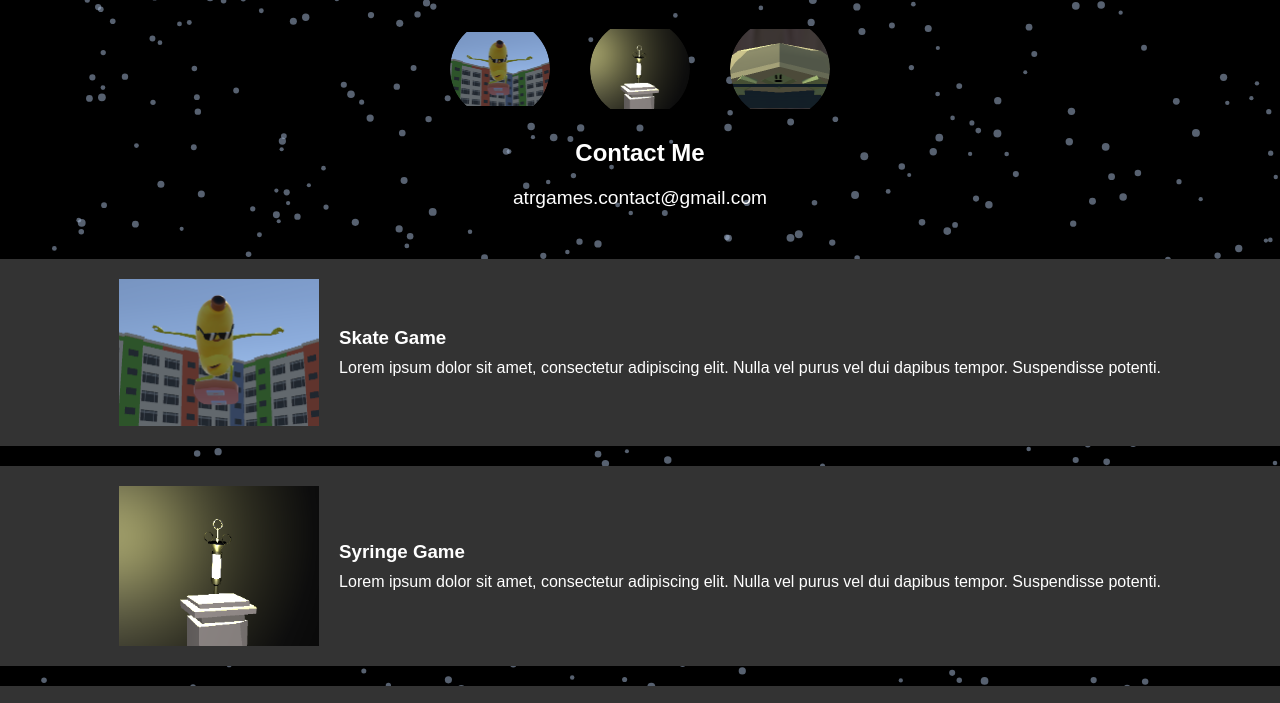
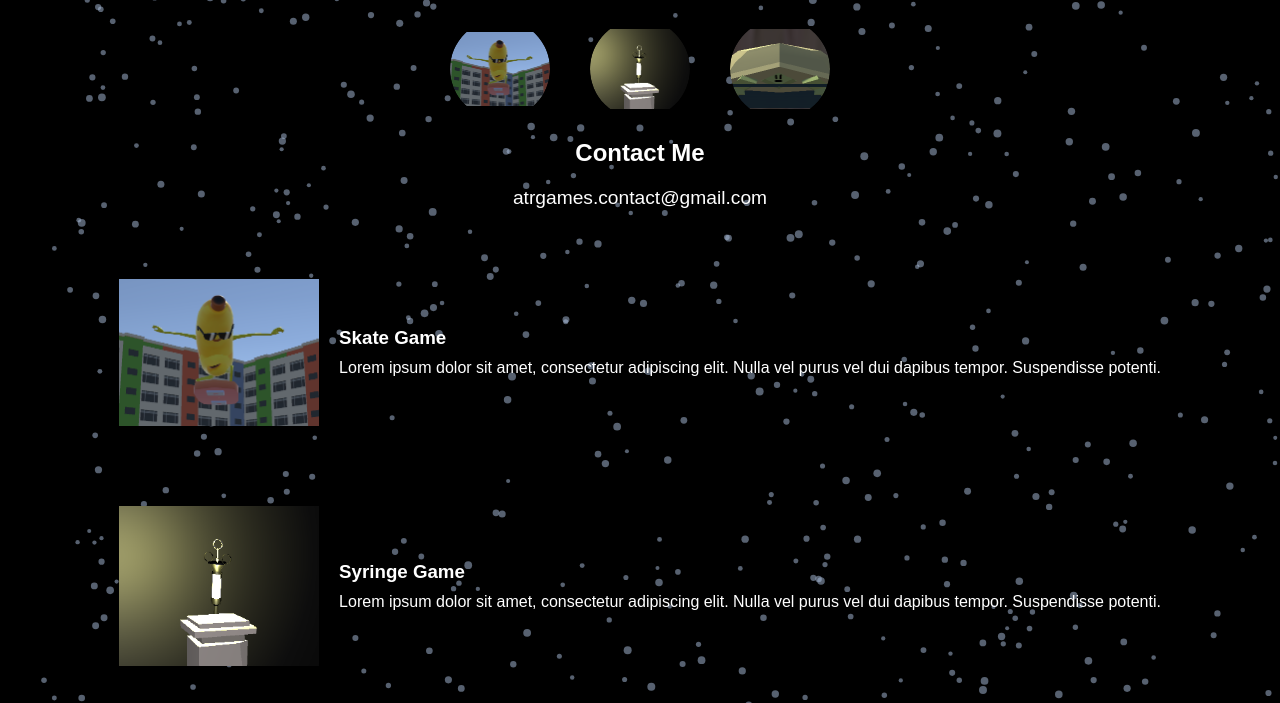
Before and after one commit to ACORNEX/Website, a plain HTML site: page index.html in a window 1280 px wide. Shown: the part 81-784 px from the top of the page. Drawn offline with Linux system fonts and the light colour scheme.

Commit message:
Update index.html

```diff
--- a/index.html
+++ b/index.html
@@ -7,13 +7,21 @@
     <style>
         body {
             margin: 0;
-            overflow: hidden;
             font-family: Arial, sans-serif;
             background-color: #000;
+            color: white;
+        }
+
+        .scroll-container {
+            display: flex;
+            flex-direction: column;
+            align-items: center;
+            overflow-y: auto; /* Enable scrolling within this container */
+            height: 100vh; /* Adjust as needed */
         }
 
         canvas {
-            position: absolute;
+            position: fixed;
             top: 0;
             left: 0;
             width: 100%;
@@ -25,7 +33,6 @@
             position: relative;
             z-index: 1;
             text-align: center;
-            color: white;
             padding: 20px;
         }
 
@@ -100,7 +107,6 @@
 
         .contact-email {
             font-size: 1.2em;
-            color: white;
             margin: 10px 0;
         }
 
@@ -109,9 +115,7 @@
             justify-content: center;
             align-items: center;
             padding: 20px;
-            background-color: #333;
             margin: 20px 0;
-            color: white;
         }
 
         .game-section img {
@@ -131,6 +135,7 @@
 </head>
 <body>
     <canvas id="rainCanvas"></canvas>
+    <div class="scroll-container">
         <div class="container">
             <h1 class="animated-text">After the Rain Games</h1>
             <div class="image-container">
@@ -192,6 +197,7 @@
                 <p>Lorem ipsum dolor sit amet, consectetur adipiscing elit. Nulla vel purus vel dui dapibus tempor. Suspendisse potenti.</p>
             </div>
         </div>
+    </div>
 
     <script>
         document.addEventListener('DOMContentLoaded', () => {
@@ -243,7 +249,7 @@
                 return {
                     x,
                     y,
-                    speed: 2 + Math.random() * 3, // Adjusted speed range for slower rain
+                    speed: 2 + Math.random() * 3,
                     radius: 2 + Math.random() * 2
                 };
             }
```
Lines whose indentation alone changed are shown as unchanged.
